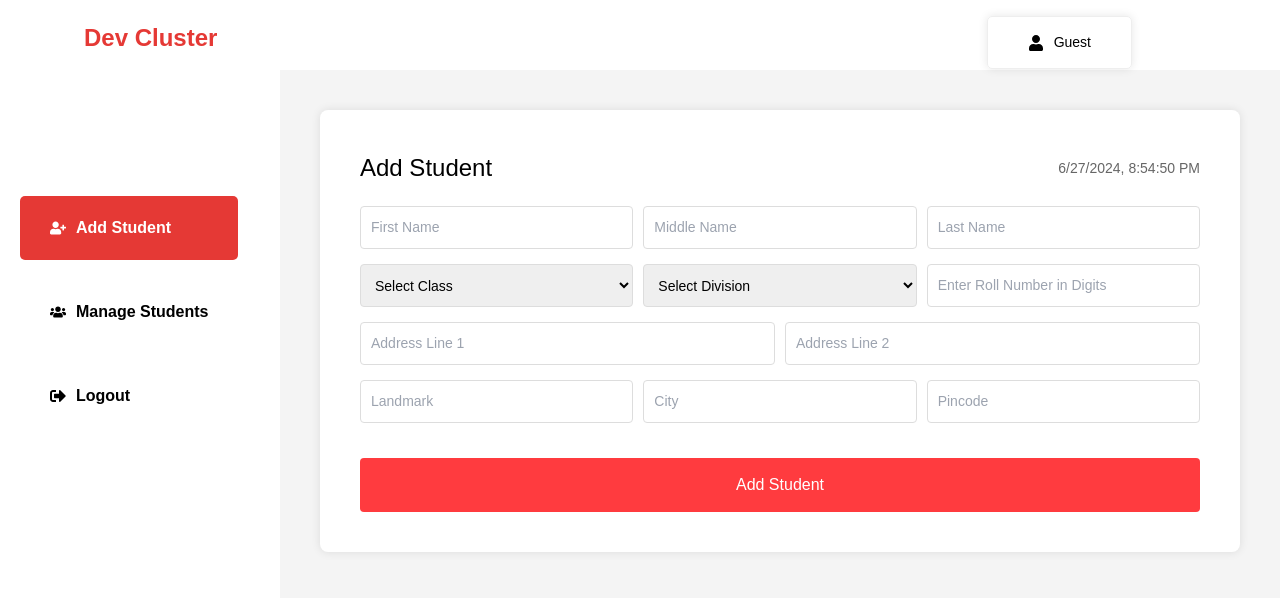
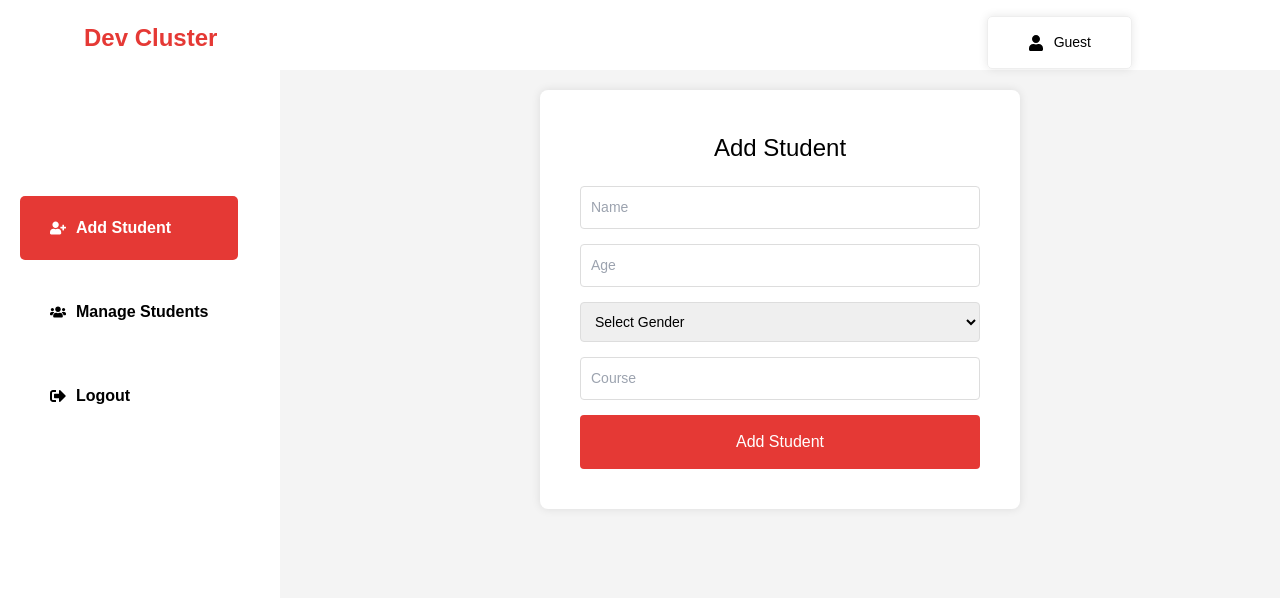
Before and after one commit to MD-Jafor-Sadek-Khan/dev-cluster-student-management-system, a React (Create React App) app: page /add-student in a window 1280 px wide. Shown: the top 598 px of the page. Built offline with nearby package versions, Linux system fonts and the light colour scheme.

Commit message:
[updated] Addstudent and ManageStudent component

```diff
--- a/src/components/AddStudent.js
+++ b/src/components/AddStudent.js
@@ -1,223 +1,137 @@
-import React, { useState } from "react";
-import styled from "styled-components";
-import { useDispatch } from "react-redux";
-import { addStudent } from "../store/studentSlice";
+// src/components/AddStudent.js
+import React, { useState } from "react"
+import styled from "styled-components"
+import { useDispatch } from "react-redux"
+import { addStudent } from "../store/studentSlice"
 
 const AddStudent = () => {
-  const dispatch = useDispatch();
+  const dispatch = useDispatch()
   const [student, setStudent] = useState({
-    firstName: "",
-    middleName: "",
-    lastName: "",
-    class: "",
-    division: "",
-    rollNumber: "",
-    addressLine1: "",
-    addressLine2: "",
-    landmark: "",
-    city: "",
-    pincode: "",
-  });
+    name: "",
+    age: "",
+    gender: "",
+    course: "",
+  })
 
   const handleChange = (e) => {
-    const { name, value } = e.target;
-    setStudent({ ...student, [name]: value });
-  };
+    const { name, value } = e.target
+    setStudent({ ...student, [name]: value })
+  }
 
   const handleSubmit = (e) => {
-    e.preventDefault();
-    dispatch(addStudent(student));
-    setStudent({
-      firstName: "",
-      middleName: "",
-      lastName: "",
-      class: "",
-      division: "",
-      rollNumber: "",
-      addressLine1: "",
-      addressLine2: "",
-      landmark: "",
-      city: "",
-      pincode: "",
-    });
-  };
+    e.preventDefault()
+    dispatch(addStudent(student))
+    setStudent({ name: "", age: "", gender: "", course: "" })
+  }
 
   return (
     <Container>
       <Header>
         <Title>Add Student</Title>
-        <DateTime>{new Date().toLocaleString()}</DateTime>
       </Header>
       <Form onSubmit={handleSubmit}>
-        <FormRow>
         <Input
           type="text"
-            name="firstName"
-            placeholder="First Name"
-            value={student.firstName}
+          name="name"
+          placeholder="Name"
+          value={student.name}
           onChange={handleChange}
           required
         />
         <Input
-            type="text"
-            name="middleName"
-            placeholder="Middle Name"
-            value={student.middleName}
-            onChange={handleChange}
-          />
-          <Input
-            type="text"
-            name="lastName"
-            placeholder="Last Name"
-            value={student.lastName}
+          type="number"
+          name="age"
+          placeholder="Age"
+          value={student.age}
           onChange={handleChange}
           required
         />
-        </FormRow>
-        <FormRow>
         <Select
-            name="class"
-            value={student.class}
+          name="gender"
+          value={student.gender}
           onChange={handleChange}
           required
         >
-            <option value="">Select Class</option>
-            <option value="Class 1">Class 1</option>
-            <option value="Class 2">Class 2</option>
-            {/* Add other classes as needed */}
-          </Select>
-          <Select
-            name="division"
-            value={student.division}
-            onChange={handleChange}
-            required
-          >
-            <option value="">Select Division</option>
-            <option value="A">A</option>
-            <option value="B">B</option>
-            {/* Add other divisions as needed */}
+          <option value="">Select Gender</option>
+          <option value="male">Male</option>
+          <option value="female">Female</option>
+          <option value="other">Other</option>
         </Select>
         <Input
           type="text"
-            name="rollNumber"
-            placeholder="Enter Roll Number in Digits"
-            value={student.rollNumber}
+          name="course"
+          placeholder="Course"
+          value={student.course}
           onChange={handleChange}
           required
         />
-        </FormRow>
-        <FormRow>
-          <Input
-            type="text"
-            name="addressLine1"
-            placeholder="Address Line 1"
-            value={student.addressLine1}
-            onChange={handleChange}
-            required
-          />
-          <Input
-            type="text"
-            name="addressLine2"
-            placeholder="Address Line 2"
-            value={student.addressLine2}
-            onChange={handleChange}
-          />
-        </FormRow>
-        <FormRow>
-          <Input
-            type="text"
-            name="landmark"
-            placeholder="Landmark"
-            value={student.landmark}
-            onChange={handleChange}
-          />
-          <Input
-            type="text"
-            name="city"
-            placeholder="City"
-            value={student.city}
-            onChange={handleChange}
-            required
-          />
-          <Input
-            type="text"
-            name="pincode"
-            placeholder="Pincode"
-            value={student.pincode}
-            onChange={handleChange}
-            required
-          />
-        </FormRow>
         <Button type="submit">Add Student</Button>
       </Form>
     </Container>
-  );
-};
+  )
+}
 
-export default AddStudent;
+export default AddStudent
 
 const Container = styled.div`
   background-color: #fff;
   padding: 40px;
   border-radius: 8px;
   margin: 20px;
+  width: 50%;
+  margin: 0 auto;
   box-shadow: 0 0 10px rgba(0, 0, 0, 0.1);
-  font-family: Arial, sans-serif;
-`;
+`
 
 const Header = styled.div`
   display: flex;
-  justify-content: space-between;
+  justify-content: center;
   align-items: center;
   margin-bottom: 20px;
-`;
+`
 
 const Title = styled.h1`
   color: #000;
   font-size: 24px;
   margin: 0;
-`;
-
-const DateTime = styled.div`
-  color: #666;
-  font-size: 14px;
-`;
+`
 
 const Form = styled.form`
-  background-color: #fff;
-`;
-
-const FormRow = styled.div`
   display: flex;
-  margin-bottom: 15px;
-  gap: 10px;
-`;
+  flex-direction: column;
+  align-items: center;
+`
 
 const Input = styled.input`
-  flex: 1;
+  width: 100%;
   padding: 10px;
+  margin-bottom: 15px;
   border: 1px solid #ddd;
   border-radius: 4px;
   font-size: 14px;
-`;
+`
 
 const Select = styled.select`
-  flex: 1;
+  width: 100%;
   padding: 10px;
+  margin-bottom: 15px;
   border: 1px solid #ddd;
   border-radius: 4px;
   font-size: 14px;
-`;
+`
 
 const Button = styled.button`
+  width: 100%;
   padding: 15px 20px;
-  background-color: #ff3b3f;
+  background-color: #e53935;
   color: #fff;
   border: none;
   border-radius: 4px;
   cursor: pointer;
-  width: 100%;
-  text-align: center;
-  margin-top: 20px;
   font-size: 16px;
-`;
+
+  &:hover {
+    background-color: #d32f2f;
+  }
+`
+// original
--- a/src/components/ManageStudents.js
+++ b/src/components/ManageStudents.js
@@ -104,3 +104,4 @@ const RemoveButton = styled.button`
     background-color: #d32f2f;
   }
 `
+// original
```
Lines whose indentation alone changed are shown as unchanged.
